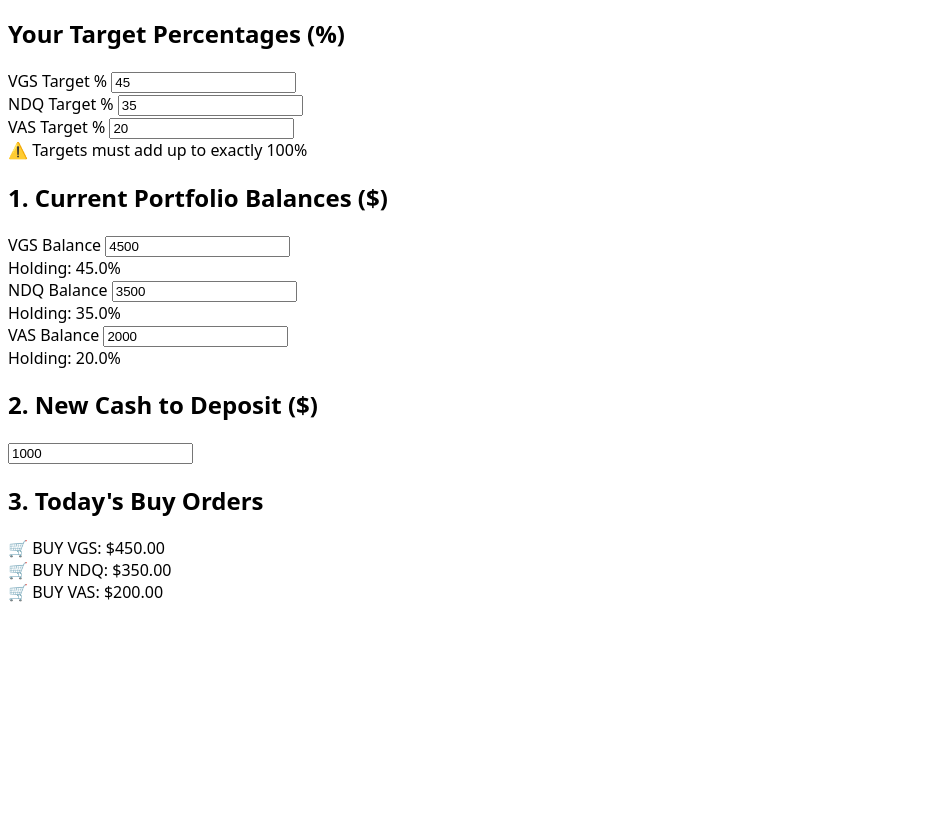
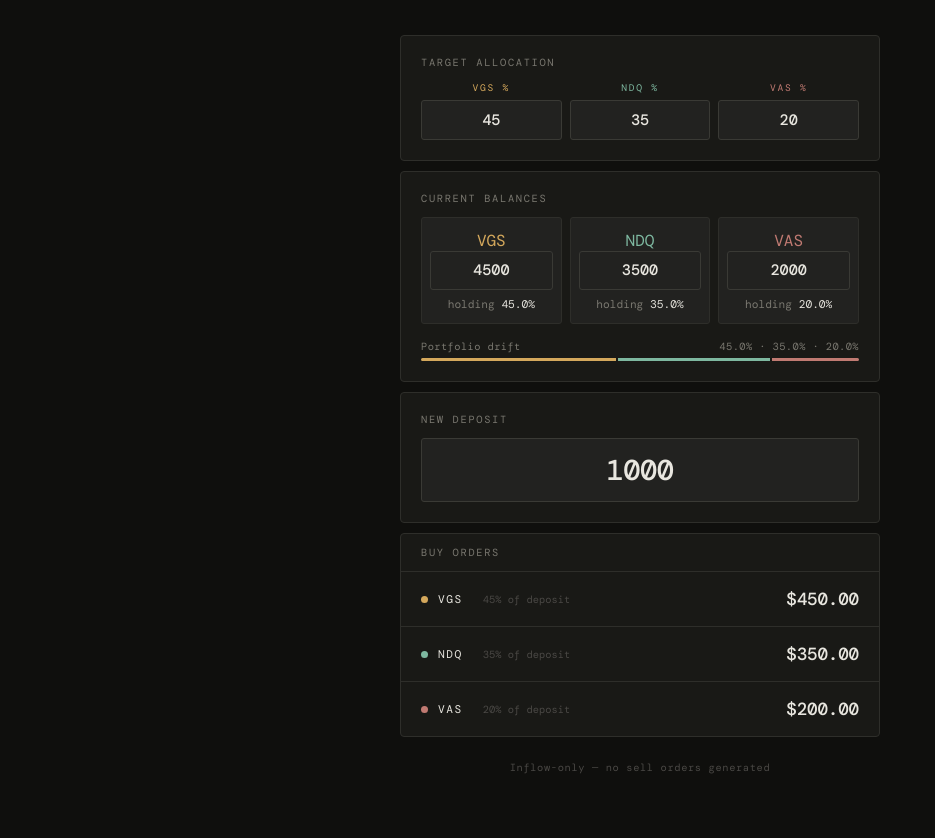
Before and after one commit to 0ethanhan0/etf-planner, a plain HTML site: page index.html in a window 1280 px wide. Shown: the part 111-949 px from the top of the page, without its empty margins (0-935 px from the left). Before the commit the page ends 800 px from the top, so only its background shows below. Drawn offline with nearby package versions, Linux system fonts and the light colour scheme.

Commit message:
Update index.html

```diff
--- a/index.html
+++ b/index.html
@@ -3,155 +3,453 @@
 <head>
   <meta charset="UTF-8">
   <meta name="viewport" content="width=device-width, initial-scale=1.0">
-    <title>Simple ETF Calculator</title>
-    <!-- Modern design styles -->
-    <script src="https://jsdelivr.net"></script>
+  <title>ETF Planner</title>
+  <link rel="preconnect" href="https://fonts.googleapis.com">
+  <link rel="preconnect" href="https://fonts.gstatic.com" crossorigin>
+  <link href="https://fonts.googleapis.com/css2?family=DM+Mono:wght@400;500&family=Fraunces:ital,opsz,wght@0,9..144,300;0,9..144,400;1,9..144,300&display=swap" rel="stylesheet">
   <style>
-        body { font-family: system-ui, -apple-system, sans-serif; }
+    *, *::before, *::after { box-sizing: border-box; margin: 0; padding: 0; }
+
+    :root {
+      --bg:       #0f0f0d;
+      --surface:  #191916;
+      --surface2: #222220;
+      --border:   #2e2e2a;
+      --border2:  #3a3a35;
+      --text:     #e8e6df;
+      --muted:    #7a7870;
+      --hint:     #4a4845;
+      --vgs:      #d4a85c;
+      --ndq:      #7eb8a0;
+      --vas:      #c07a72;
+      --accent:   #d4a85c;
+      --danger:   #c07a72;
+      --mono:     'DM Mono', monospace;
+      --serif:    'Fraunces', Georgia, serif;
+    }
+
+    body {
+      background: var(--bg);
+      color: var(--text);
+      font-family: var(--mono);
+      min-height: 100vh;
+      display: flex;
+      align-items: flex-start;
+      justify-content: center;
+      padding: 3rem 1rem 4rem;
+    }
+
+    .app {
+      width: 100%;
+      max-width: 480px;
+    }
+
+    /* ── Header ── */
+    .header {
+      margin-bottom: 2.5rem;
+    }
+    .header h1 {
+      font-family: var(--serif);
+      font-size: 2.4rem;
+      font-weight: 300;
+      font-style: italic;
+      letter-spacing: -0.02em;
+      color: var(--text);
+      line-height: 1;
+      margin-bottom: 0.35rem;
+    }
+    .header p {
+      font-size: 0.7rem;
+      letter-spacing: 0.14em;
+      text-transform: uppercase;
+      color: var(--muted);
+    }
+
+    /* ── Section label ── */
+    .label {
+      font-size: 0.65rem;
+      letter-spacing: 0.16em;
+      text-transform: uppercase;
+      color: var(--muted);
+      margin-bottom: 0.75rem;
+      display: block;
+    }
+
+    /* ── Cards ── */
+    .card {
+      background: var(--surface);
+      border: 1px solid var(--border);
+      border-radius: 4px;
+      padding: 1.25rem;
+      margin-bottom: 10px;
+    }
+
+    /* ── Target allocation grid ── */
+    .target-grid {
+      display: grid;
+      grid-template-columns: repeat(3, 1fr);
+      gap: 8px;
+    }
+    .target-item {
+      text-align: center;
+    }
+    .target-item .fund-label {
+      font-size: 0.6rem;
+      letter-spacing: 0.18em;
+      text-transform: uppercase;
+      margin-bottom: 6px;
+      display: block;
+    }
+    .fund-label.vgs { color: var(--vgs); }
+    .fund-label.ndq { color: var(--ndq); }
+    .fund-label.vas { color: var(--vas); }
+
+    /* ── Inputs ── */
+    input[type="number"] {
+      background: var(--surface2);
+      border: 1px solid var(--border2);
+      border-radius: 3px;
+      color: var(--text);
+      font-family: var(--mono);
+      font-size: 0.95rem;
+      font-weight: 500;
+      padding: 0.55rem 0.5rem;
+      width: 100%;
+      text-align: center;
+      outline: none;
+      transition: border-color 0.15s;
+      -moz-appearance: textfield;
+    }
+    input[type="number"]::-webkit-inner-spin-button,
+    input[type="number"]::-webkit-outer-spin-button { -webkit-appearance: none; }
+    input[type="number"]:focus {
+      border-color: var(--accent);
+    }
+
+    .deposit-input {
+      font-size: 1.8rem !important;
+      padding: 0.75rem !important;
+      letter-spacing: -0.02em;
+    }
+
+    /* ── Warning ── */
+    .warning {
+      display: none;
+      font-size: 0.7rem;
+      color: var(--danger);
+      margin-top: 0.75rem;
+      padding: 0.5rem 0.75rem;
+      border-left: 2px solid var(--danger);
+      background: rgba(192,122,114,0.08);
+    }
+
+    /* ── Balance grid ── */
+    .balance-grid {
+      display: grid;
+      grid-template-columns: repeat(3, minmax(0, 1fr));
+      gap: 8px;
+      margin-bottom: 1rem;
+    }
+    .balance-item {
+      background: var(--surface2);
+      border: 1px solid var(--border);
+      border-radius: 3px;
+      padding: 0.75rem 0.5rem;
+      text-align: center;
+    }
+    .balance-item .fund-label {
+      margin-bottom: 8px;
+    }
+    .holding-pct {
+      font-size: 0.7rem;
+      color: var(--muted);
+      margin-top: 7px;
+      display: block;
+    }
+    .holding-pct span {
+      color: var(--text);
+    }
+
+    /* ── Drift bar ── */
+    .drift-row {
+      display: flex;
+      justify-content: space-between;
+      align-items: center;
+      margin-bottom: 5px;
+    }
+    .drift-row span {
+      font-size: 0.65rem;
+      color: var(--muted);
+      letter-spacing: 0.04em;
+    }
+    .drift-bar {
+      display: flex;
+      height: 3px;
+      border-radius: 2px;
+      overflow: hidden;
+      gap: 2px;
+    }
+    .drift-bar div {
+      transition: flex 0.25s ease;
+    }
+    #barVgs { background: var(--vgs); }
+    #barNdq { background: var(--ndq); }
+    #barVas { background: var(--vas); }
+
+    /* ── Buy orders ── */
+    .orders {
+      background: var(--surface);
+      border: 1px solid var(--border);
+      border-radius: 4px;
+      overflow: hidden;
+      margin-bottom: 10px;
+    }
+    .orders-header {
+      padding: 0.75rem 1.25rem;
+      border-bottom: 1px solid var(--border);
+    }
+    .order-row {
+      display: flex;
+      align-items: center;
+      justify-content: space-between;
+      padding: 1rem 1.25rem;
+      border-bottom: 1px solid var(--border);
+      transition: background 0.1s;
+    }
+    .order-row:last-child { border-bottom: none; }
+    .order-row:hover { background: var(--surface2); }
+
+    .order-left {
+      display: flex;
+      align-items: center;
+      gap: 10px;
+    }
+    .dot {
+      width: 7px;
+      height: 7px;
+      border-radius: 50%;
+      flex-shrink: 0;
+    }
+    .dot.vgs { background: var(--vgs); }
+    .dot.ndq { background: var(--ndq); }
+    .dot.vas { background: var(--vas); }
+
+    .order-fund {
+      font-size: 0.7rem;
+      letter-spacing: 0.14em;
+      text-transform: uppercase;
+      color: var(--text);
+    }
+    .order-sub {
+      font-size: 0.65rem;
+      color: var(--hint);
+      margin-left: 10px;
+    }
+    .order-amount {
+      font-size: 1.1rem;
+      font-weight: 500;
+      color: var(--text);
+      letter-spacing: -0.01em;
+    }
+    .order-amount.zero { color: var(--hint); }
+
+    /* ── Footer ── */
+    .footer {
+      font-size: 0.65rem;
+      color: var(--hint);
+      letter-spacing: 0.06em;
+      text-align: center;
+      margin-top: 1.5rem;
+    }
+
+    /* ── Divider ── */
+    .divider {
+      height: 1px;
+      background: var(--border);
+      margin: 1rem 0;
+    }
+
+    /* ── Fade-in on load ── */
+    @keyframes fadeUp {
+      from { opacity: 0; transform: translateY(10px); }
+      to   { opacity: 1; transform: translateY(0); }
+    }
+    .app { animation: fadeUp 0.4s ease both; }
   </style>
 </head>
-<body class="bg-slate-900 text-slate-100 min-h-screen flex items-center justify-center p-4">
+<body>
+  <div class="app">
 
-    <div class="bg-slate-800 p-6 rounded-2xl shadow-xl w-full max-w-md border border-slate-700">
-        <h1 class="text-2xl font-bold text-center mb-1 text-emerald-400">📈 ETF Planner</h1>
-        <p class="text-slate-400 text-xs text-center mb-6">Fortnightly Inflow-Only Calculator</p>
+    <div class="header">
+      <h1>ETF Planner</h1>
+      <p>Fortnightly inflow-only rebalancing</p>
+    </div>
 
-        <!-- Section 1: Set Target Percentages -->
-        <div class="space-y-3 mb-6 bg-slate-900/40 p-4 rounded-xl border border-slate-700/50">
-            <h2 class="text-xs font-semibold text-slate-400 uppercase tracking-wider">Your Target Percentages (%)</h2>
-            <div class="grid grid-cols-3 gap-3">
-                <div>
-                    <label class="block text-[10px] text-slate-400 mb-1 text-center font-medium">VGS Target %</label>
-                    <input type="number" id="vgsTarget" value="45" class="w-full bg-slate-950 border border-slate-700 rounded-lg p-2 text-center font-bold text-sm focus:outline-none focus:border-emerald-500">
+    <!-- Target allocation -->
+    <div class="card">
+      <span class="label">Target allocation</span>
+      <div class="target-grid">
+        <div class="target-item">
+          <span class="fund-label vgs">VGS %</span>
+          <input type="number" id="vgsTarget" value="45">
         </div>
-                <div>
-                    <label class="block text-[10px] text-slate-400 mb-1 text-center font-medium">NDQ Target %</label>
-                    <input type="number" id="ndqTarget" value="35" class="w-full bg-slate-950 border border-slate-700 rounded-lg p-2 text-center font-bold text-sm focus:outline-none focus:border-emerald-500">
+        <div class="target-item">
+          <span class="fund-label ndq">NDQ %</span>
+          <input type="number" id="ndqTarget" value="35">
         </div>
-                <div>
-                    <label class="block text-[10px] text-slate-400 mb-1 text-center font-medium">VAS Target %</label>
-                    <input type="number" id="vasTarget" value="20" class="w-full bg-slate-950 border border-slate-700 rounded-lg p-2 text-center font-bold text-sm focus:outline-none focus:border-emerald-500">
+        <div class="target-item">
+          <span class="fund-label vas">VAS %</span>
+          <input type="number" id="vasTarget" value="20">
         </div>
       </div>
-            <div id="targetWarning" class="text-[11px] text-rose-400 text-center font-medium hidden">⚠️ Targets must add up to exactly 100%</div>
+      <div class="warning" id="targetWarning">Targets must add up to exactly 100%</div>
     </div>
 
-        <!-- Section 2: Input Current Balances -->
-        <div class="space-y-4 mb-6">
-            <h2 class="text-xs font-semibold text-slate-400 uppercase tracking-wider">1. Current Portfolio Balances ($)</h2>
-            <div class="grid grid-cols-3 gap-3">
-                <div>
-                    <label class="block text-xs text-slate-400 mb-1 font-medium">VGS Balance</label>
-                    <input type="number" id="vgsCurrent" value="4500" class="w-full bg-slate-950 border border-slate-700 rounded-lg p-2 text-center font-semibold focus:outline-none focus:border-emerald-500">
-                    <div class="text-[10px] text-slate-400 text-center mt-1">Holding: <span id="vgsCurrentPct" class="font-bold text-emerald-400">0.0%</span></div>
+    <!-- Current balances -->
+    <div class="card">
+      <span class="label">Current balances</span>
+      <div class="balance-grid">
+        <div class="balance-item">
+          <span class="fund-label vgs">VGS</span>
+          <input type="number" id="vgsCurrent" value="4500">
+          <span class="holding-pct">holding <span id="vgsCurrentPct">0.0%</span></span>
         </div>
-                <div>
-                    <label class="block text-xs text-slate-400 mb-1 font-medium">NDQ Balance</label>
-                    <input type="number" id="ndqCurrent" value="3500" class="w-full bg-slate-950 border border-slate-700 rounded-lg p-2 text-center font-semibold focus:outline-none focus:border-emerald-500">
-                    <div class="text-[10px] text-slate-400 text-center mt-1">Holding: <span id="ndqCurrentPct" class="font-bold text-emerald-400">0.0%</span></div>
+        <div class="balance-item">
+          <span class="fund-label ndq">NDQ</span>
+          <input type="number" id="ndqCurrent" value="3500">
+          <span class="holding-pct">holding <span id="ndqCurrentPct">0.0%</span></span>
         </div>
-                <div>
-                    <label class="block text-xs text-slate-400 mb-1 font-medium">VAS Balance</label>
-                    <input type="number" id="vasCurrent" value="2000" class="w-full bg-slate-950 border border-slate-700 rounded-lg p-2 text-center font-semibold focus:outline-none focus:border-emerald-500">
-                    <div class="text-[10px] text-slate-400 text-center mt-1">Holding: <span id="vasCurrentPct" class="font-bold text-emerald-400">0.0%</span></div>
-                </div>
+        <div class="balance-item">
+          <span class="fund-label vas">VAS</span>
+          <input type="number" id="vasCurrent" value="2000">
+          <span class="holding-pct">holding <span id="vasCurrentPct">0.0%</span></span>
         </div>
       </div>
 
-        <!-- Section 3: Input New Cash -->
-        <div class="mb-6">
-            <h2 class="text-xs font-semibold text-slate-400 uppercase tracking-wider mb-2">2. New Cash to Deposit ($)</h2>
-            <input type="number" id="newDeposit" value="1000" class="w-full bg-slate-950 border border-slate-700 rounded-lg p-3 text-xl text-center font-bold text-emerald-400 focus:outline-none focus:border-emerald-500">
+      <div class="drift-row">
+        <span>Portfolio drift</span>
+        <span id="driftLabel">—</span>
       </div>
-
-        <!-- Section 4: Output Display -->
-        <div class="bg-slate-950 rounded-xl p-4 border border-slate-700 space-y-3">
-            <h2 class="text-xs font-semibold text-slate-400 uppercase tracking-wider mb-1">3. Today's Buy Orders</h2>
-
-            <div class="flex justify-between items-center p-2 bg-slate-900 rounded-lg border border-slate-800">
-                <span class="font-bold text-slate-300">🛒 BUY VGS:</span>
-                <span id="vgsBuy" class="text-xl font-black text-emerald-400">$0.00</span>
-            </div>
-            <div class="flex justify-between items-center p-2 bg-slate-900 rounded-lg border border-slate-800">
-                <span class="font-bold text-slate-300">🛒 BUY NDQ:</span>
-                <span id="ndqBuy" class="text-xl font-black text-emerald-400">$0.00</span>
-            </div>
-            <div class="flex justify-between items-center p-2 bg-slate-900 rounded-lg border border-slate-800">
-                <span class="font-bold text-slate-300">🛒 BUY VAS:</span>
-                <span id="vasBuy" class="text-xl font-black text-emerald-400">$0.00</span>
-            </div>
+      <div class="drift-bar">
+        <div id="barVgs"></div>
+        <div id="barNdq"></div>
+        <div id="barVas"></div>
       </div>
     </div>
 
-    <!-- The Math Calculations -->
+    <!-- New deposit -->
+    <div class="card">
+      <span class="label">New deposit</span>
+      <input type="number" id="newDeposit" value="1000" class="deposit-input">
+    </div>
+
+    <!-- Buy orders -->
+    <div class="orders">
+      <div class="orders-header">
+        <span class="label" style="margin:0;">Buy orders</span>
+      </div>
+      <div class="order-row">
+        <div class="order-left">
+          <div class="dot vgs"></div>
+          <span class="order-fund">VGS</span>
+          <span class="order-sub" id="vgsBarLabel"></span>
+        </div>
+        <span class="order-amount" id="vgsBuy">$0.00</span>
+      </div>
+      <div class="order-row">
+        <div class="order-left">
+          <div class="dot ndq"></div>
+          <span class="order-fund">NDQ</span>
+          <span class="order-sub" id="ndqBarLabel"></span>
+        </div>
+        <span class="order-amount" id="ndqBuy">$0.00</span>
+      </div>
+      <div class="order-row">
+        <div class="order-left">
+          <div class="dot vas"></div>
+          <span class="order-fund">VAS</span>
+          <span class="order-sub" id="vasBarLabel"></span>
+        </div>
+        <span class="order-amount" id="vasBuy">$0.00</span>
+      </div>
+    </div>
+
+    <div class="footer">Inflow-only — no sell orders generated</div>
+  </div>
+
   <script>
+    function fmt(n) {
+      return '$' + n.toFixed(2);
+    }
+
     function calculate() {
-            // 1. Read targets from screen
       const vgsT = (parseFloat(document.getElementById('vgsTarget').value) || 0) / 100;
       const ndqT = (parseFloat(document.getElementById('ndqTarget').value) || 0) / 100;
       const vasT = (parseFloat(document.getElementById('vasTarget').value) || 0) / 100;
 
-            // Show a warning line if targets do not sum up to 100%
       const totalTargetPct = vgsT + ndqT + vasT;
       const warningEl = document.getElementById('targetWarning');
-            if (Math.abs(totalTargetPct - 1.0) > 0.001) {
-                warningEl.classList.remove('hidden');
-            } else {
-                warningEl.classList.add('hidden');
-            }
+      warningEl.style.display = Math.abs(totalTargetPct - 1.0) > 0.001 ? 'block' : 'none';
 
-            // 2. Read entered money values
       const vgsCurrent = parseFloat(document.getElementById('vgsCurrent').value) || 0;
       const ndqCurrent = parseFloat(document.getElementById('ndqCurrent').value) || 0;
       const vasCurrent = parseFloat(document.getElementById('vasCurrent').value) || 0;
-            const newDeposit = parseFloat(document.getElementById('newDeposit').value) || 0;
+      const newDeposit  = parseFloat(document.getElementById('newDeposit').value)  || 0;
 
       const currentTotal = vgsCurrent + ndqCurrent + vasCurrent;
-            const targetTotal = currentTotal + newDeposit;
+      const targetTotal  = currentTotal + newDeposit;
 
-            // 3. Update current live percentage displays
-            if (currentTotal > 0) {
-                document.getElementById('vgsCurrentPct').innerText = ((vgsCurrent / currentTotal) * 100).toFixed(1) + '%';
-                document.getElementById('ndqCurrentPct').innerText = ((ndqCurrent / currentTotal) * 100).toFixed(1) + '%';
-                document.getElementById('vasCurrentPct').innerText = ((vasCurrent / currentTotal) * 100).toFixed(1) + '%';
+      const vgsPct = currentTotal > 0 ? (vgsCurrent / currentTotal) * 100 : 0;
+      const ndqPct = currentTotal > 0 ? (ndqCurrent / currentTotal) * 100 : 0;
+      const vasPct = currentTotal > 0 ? (vasCurrent / currentTotal) * 100 : 0;
+
+      document.getElementById('vgsCurrentPct').innerText = vgsPct.toFixed(1) + '%';
+      document.getElementById('ndqCurrentPct').innerText = ndqPct.toFixed(1) + '%';
+      document.getElementById('vasCurrentPct').innerText = vasPct.toFixed(1) + '%';
+
+      document.getElementById('barVgs').style.flex = vgsPct || 0.001;
+      document.getElementById('barNdq').style.flex = ndqPct || 0.001;
+      document.getElementById('barVas').style.flex = vasPct || 0.001;
+
+      document.getElementById('driftLabel').innerText =
+        vgsPct.toFixed(1) + '% · ' + ndqPct.toFixed(1) + '% · ' + vasPct.toFixed(1) + '%';
+
+      const shortfalls = {
+        vgs: Math.max(0, (targetTotal * vgsT) - vgsCurrent),
+        ndq: Math.max(0, (targetTotal * ndqT) - ndqCurrent),
+        vas: Math.max(0, (targetTotal * vasT) - vasCurrent),
+      };
+      const totalShortfall = shortfalls.vgs + shortfalls.ndq + shortfalls.vas;
+
+      let buys;
+      if (totalShortfall > 0) {
+        buys = {
+          vgs: (shortfalls.vgs / totalShortfall) * newDeposit,
+          ndq: (shortfalls.ndq / totalShortfall) * newDeposit,
+          vas: (shortfalls.vas / totalShortfall) * newDeposit,
+        };
       } else {
-                document.getElementById('vgsCurrentPct').innerText = '0.0%';
-                document.getElementById('ndqCurrentPct').innerText = '0.0%';
-                document.getElementById('vasCurrentPct').innerText = '0.0%';
+        buys = {
+          vgs: newDeposit * vgsT,
+          ndq: newDeposit * ndqT,
+          vas: newDeposit * vasT,
+        };
       }
 
-            // 4. Run the rebalancing math
-            let shortfalls = {
-                vgs: Math.max(0, (targetTotal * vgsT) - vgsCurrent),
-                ndq: Math.max(0, (targetTotal * ndqT) - ndqCurrent),
-                vas: Math.max(0, (targetTotal * vasT) - vasCurrent)
-            };
-
-            const totalShortfall = shortfalls.vgs + shortfalls.ndq + shortfalls.vas;
-
-            let buys = {};
-            if (totalShortfall > 0) {
-                buys.vgs = (shortfalls.vgs / totalShortfall) * newDeposit;
-                buys.ndq = (shortfalls.ndq / totalShortfall) * newDeposit;
-                buys.vas = (shortfalls.vas / totalShortfall) * newDeposit;
-            } else {
-                buys.vgs = newDeposit * vgsT;
-                buys.ndq = newDeposit * ndqT;
-                buys.vas = newDeposit * vasT;
+      function setOrder(id, labelId, amount, deposit) {
+        const el = document.getElementById(id);
+        el.innerText = fmt(amount);
+        el.className = 'order-amount' + (amount === 0 ? ' zero' : '');
+        document.getElementById(labelId).innerText =
+          deposit > 0 ? ((amount / deposit) * 100).toFixed(0) + '% of deposit' : '';
       }
 
-            // 5. Update the display orders screen
-            document.getElementById('vgsBuy').innerText = '$' + buys.vgs.toFixed(2);
-            document.getElementById('ndqBuy').innerText = '$' + buys.ndq.toFixed(2);
-            document.getElementById('vasBuy').innerText = '$' + buys.vas.toFixed(2);
+      setOrder('vgsBuy', 'vgsBarLabel', buys.vgs, newDeposit);
+      setOrder('ndqBuy', 'ndqBarLabel', buys.ndq, newDeposit);
+      setOrder('vasBuy', 'vasBarLabel', buys.vas, newDeposit);
     }
 
-        // Make the calculation run instantly every time a user types a character
-        document.querySelectorAll('input').forEach(input => {
-            input.addEventListener('input', calculate);
-        });
-
-        // Run calculations immediately when the page loads
+    document.querySelectorAll('input').forEach(el => el.addEventListener('input', calculate));
     calculate();
   </script>
 </body>
```
Lines whose indentation alone changed are shown as unchanged.
